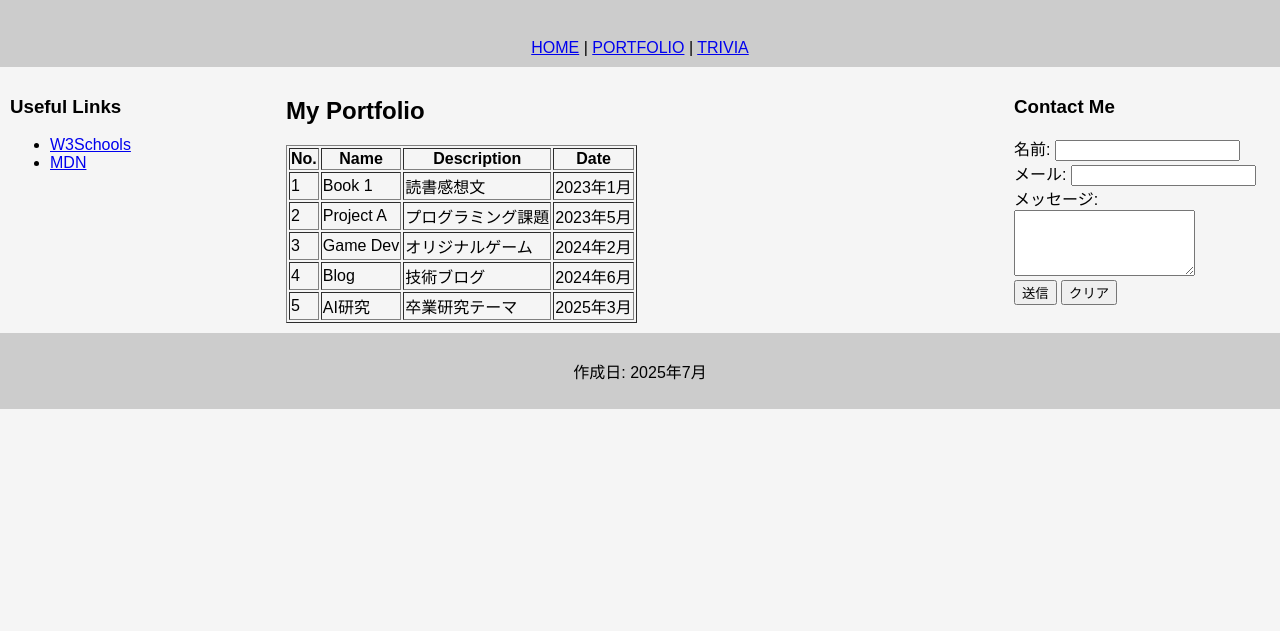
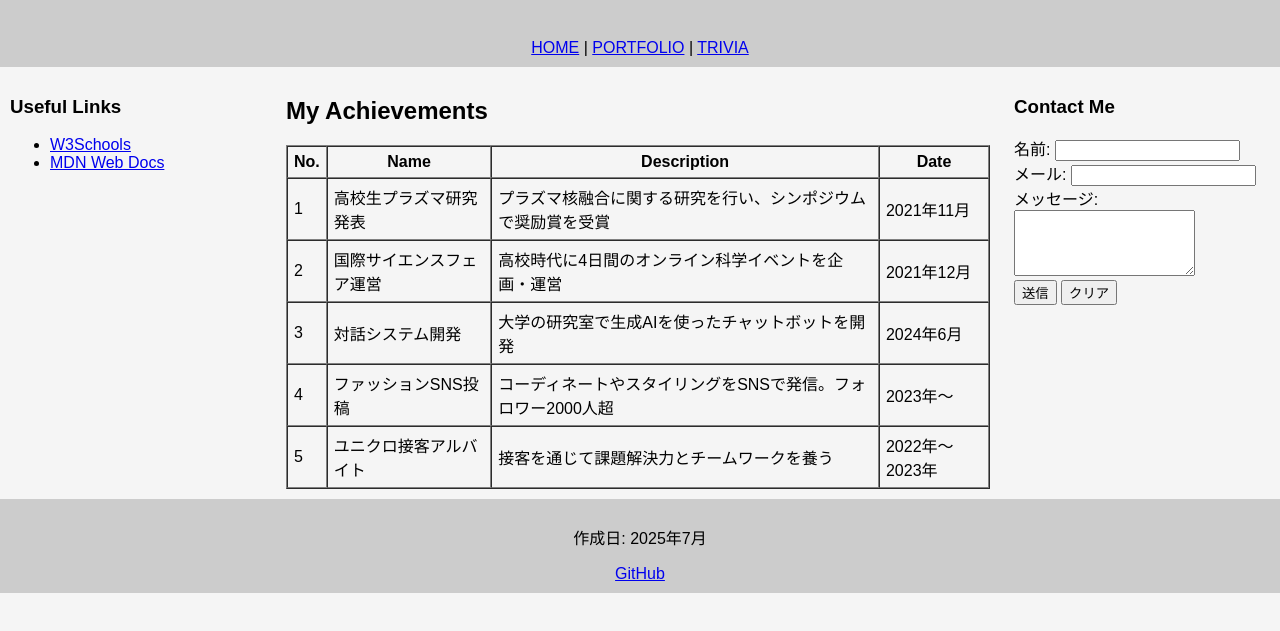
Before and after one commit to shuntaaaaaa/shuntaaaaaa.github.io, a plain HTML site: page portfolio.html in a window 1280 px wide. Shown: the part 71-702 px from the top of the page. Drawn offline with Linux system fonts and the light colour scheme.

Commit message:
Update portfolio.html

```diff
--- a/portfolio.html
+++ b/portfolio.html
@@ -19,21 +19,49 @@
   <h3>Useful Links</h3>
   <ul>
     <li><a href="https://www.w3schools.com" target="_blank">W3Schools</a></li>
-    <li><a href="https://developer.mozilla.org" target="_blank">MDN</a></li>
+    <li><a href="https://developer.mozilla.org" target="_blank">MDN Web Docs</a></li>
   </ul>
 </aside>
 
 <main style="float:left; width:55%;">
-  <h2>My Portfolio</h2>
-  <table border="1">
+  <h2>My Achievements</h2>
+  <table border="1" cellpadding="6" cellspacing="0">
     <tr>
-      <th>No.</th><th>Name</th><th>Description</th><th>Date</th>
+      <th>No.</th>
+      <th>Name</th>
+      <th>Description</th>
+      <th>Date</th>
     </tr>
-    <tr><td>1</td><td>Book 1</td><td>読書感想文</td><td>2023年1月</td></tr>
-    <tr><td>2</td><td>Project A</td><td>プログラミング課題</td><td>2023年5月</td></tr>
-    <tr><td>3</td><td>Game Dev</td><td>オリジナルゲーム</td><td>2024年2月</td></tr>
-    <tr><td>4</td><td>Blog</td><td>技術ブログ</td><td>2024年6月</td></tr>
-    <tr><td>5</td><td>AI研究</td><td>卒業研究テーマ</td><td>2025年3月</td></tr>
+    <tr>
+      <td>1</td>
+      <td>高校生プラズマ研究発表</td>
+      <td>プラズマ核融合に関する研究を行い、シンポジウムで奨励賞を受賞</td>
+      <td>2021年11月</td>
+    </tr>
+    <tr>
+      <td>2</td>
+      <td>国際サイエンスフェア運営</td>
+      <td>高校時代に4日間のオンライン科学イベントを企画・運営</td>
+      <td>2021年12月</td>
+    </tr>
+    <tr>
+      <td>3</td>
+      <td>対話システム開発</td>
+      <td>大学の研究室で生成AIを使ったチャットボットを開発</td>
+      <td>2024年6月</td>
+    </tr>
+    <tr>
+      <td>4</td>
+      <td>ファッションSNS投稿</td>
+      <td>コーディネートやスタイリングをSNSで発信。フォロワー2000人超</td>
+      <td>2023年〜</td>
+    </tr>
+    <tr>
+      <td>5</td>
+      <td>ユニクロ接客アルバイト</td>
+      <td>接客を通じて課題解決力とチームワークを養う</td>
+      <td>2022年〜2023年</td>
+    </tr>
   </table>
 </main>
 
@@ -51,6 +79,7 @@
 
 <footer style="clear:both;">
   <p>作成日: 2025年7月</p>
+  <a href="https://github.com/shuntaaaaaa" target="_blank">GitHub</a>
 </footer>
 
 </body>
```
